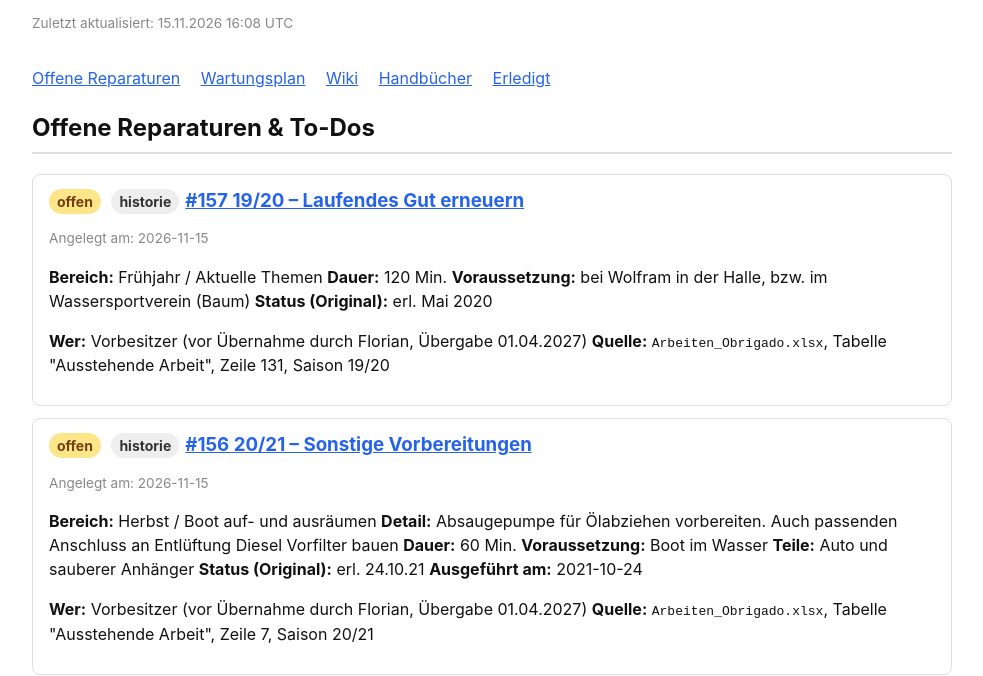
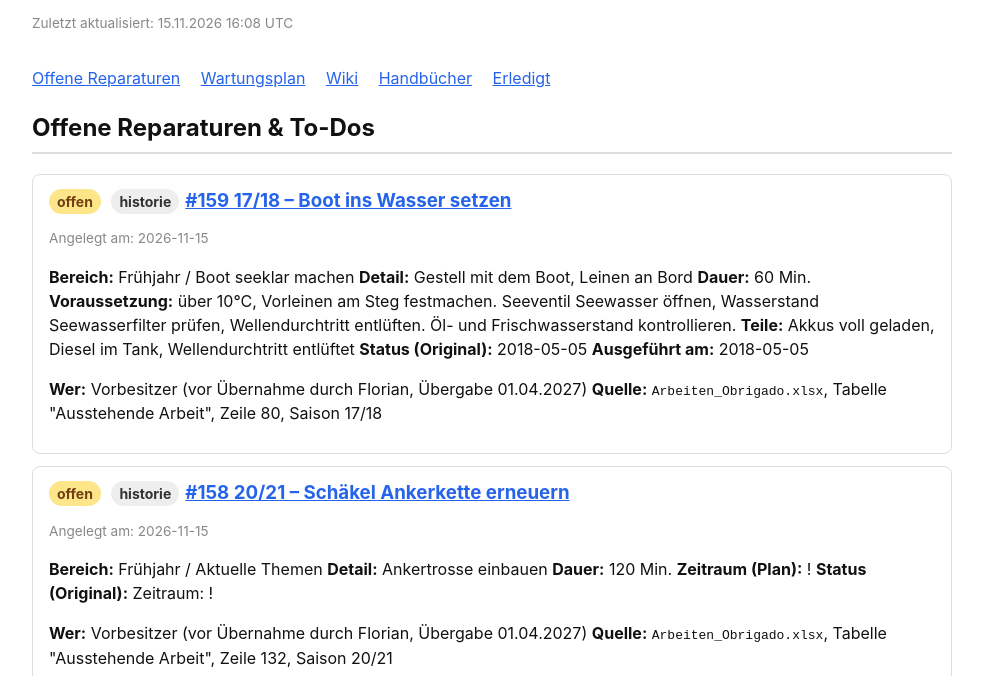
Before and after one commit to Flori0815/Obrigado-Dashboard, a plain HTML site: page index.html in a window 1280 px wide. Shown: the part 124-800 px from the top of the page, without its empty margins (148-1131 px from the left). Drawn offline with Linux system fonts and the light colour scheme.

Commit message:
Dashboard aktualisiert (2026-11-15T16:08:27Z)

```diff
--- a/index.html
+++ b/index.html
@@ -47,6 +47,30 @@
 <section id="reparaturen">
 <h2>Offene Reparaturen &amp; To-Dos</h2>
 <div class="issue">
+  <h3><span class="badge open">offen</span> <span class="badge">historie</span><a href="https://github.com/Flori0815/Obrigado/issues/159">#159 17/18 – Boot ins Wasser setzen</a></h3>
+  <p style="font-size:0.85em;color:#888">Angelegt am: 2026-11-15</p>
+  <p><strong>Bereich:</strong> Frühjahr / Boot seeklar machen
+<strong>Detail:</strong> Gestell mit dem Boot, Leinen an Bord
+<strong>Dauer:</strong> 60 Min.
+<strong>Voraussetzung:</strong> über 10°C, Vorleinen am Steg festmachen. Seeventil Seewasser öffnen, Wasserstand Seewasserfilter prüfen, Wellendurchtritt entlüften. Öl- und Frischwasserstand kontrollieren.
+<strong>Teile:</strong> Akkus voll geladen, Diesel im Tank, Wellendurchtritt entlüftet
+<strong>Status (Original):</strong> 2018-05-05
+<strong>Ausgeführt am:</strong> 2018-05-05</p>
+<p><strong>Wer:</strong> Vorbesitzer (vor Übernahme durch Florian, Übergabe 01.04.2027)
+<strong>Quelle:</strong> <code>Arbeiten_Obrigado.xlsx</code>, Tabelle "Ausstehende Arbeit", Zeile 80, Saison 17/18</p>
+</div>
+<div class="issue">
+  <h3><span class="badge open">offen</span> <span class="badge">historie</span><a href="https://github.com/Flori0815/Obrigado/issues/158">#158 20/21 – Schäkel Ankerkette erneuern</a></h3>
+  <p style="font-size:0.85em;color:#888">Angelegt am: 2026-11-15</p>
+  <p><strong>Bereich:</strong> Frühjahr / Aktuelle Themen
+<strong>Detail:</strong> Ankertrosse einbauen
+<strong>Dauer:</strong> 120 Min.
+<strong>Zeitraum (Plan):</strong> !
+<strong>Status (Original):</strong> Zeitraum: !</p>
+<p><strong>Wer:</strong> Vorbesitzer (vor Übernahme durch Florian, Übergabe 01.04.2027)
+<strong>Quelle:</strong> <code>Arbeiten_Obrigado.xlsx</code>, Tabelle "Ausstehende Arbeit", Zeile 132, Saison 20/21</p>
+</div>
+<div class="issue">
   <h3><span class="badge open">offen</span> <span class="badge">historie</span><a href="https://github.com/Flori0815/Obrigado/issues/157">#157 19/20 – Laufendes Gut erneuern</a></h3>
   <p style="font-size:0.85em;color:#888">Angelegt am: 2026-11-15</p>
   <p><strong>Bereich:</strong> Frühjahr / Aktuelle Themen
@@ -1241,31 +1265,6 @@
 <strong>Ausgeführt am:</strong> 2018-04-29</p>
 <p><strong>Wer:</strong> Vorbesitzer (vor Übernahme durch Florian, Übergabe 01.04.2027)
 <strong>Quelle:</strong> <code>Arbeiten_Obrigado.xlsx</code>, Tabelle "Ausstehende Arbeit", Zeile 110, Saison 17/18</p>
-</div>
-<div class="issue">
-  <h3><span class="badge open">offen</span> <span class="badge">historie</span><a href="https://github.com/Flori0815/Obrigado/issues/59">#59 20/21 – Gasflaschen ausbauen und einlagern</a></h3>
-  <p style="font-size:0.85em;color:#888">Angelegt am: 2026-11-15</p>
-  <p><strong>Bereich:</strong> Herbst / Boot auf- und ausräumen
-<strong>Detail:</strong> Flasche neu gefüllt im Tausch bei Berger Hooksiel in Juli 2025 für 35,30€
-<strong>Dauer:</strong> 5 Min.
-<strong>Voraussetzung:</strong> Boot im Wasser
-<strong>Status (Original):</strong> erl. 24.10.20
-<strong>Ausgeführt am:</strong> 2020-10-24</p>
-<p><strong>Wer:</strong> Vorbesitzer (vor Übernahme durch Florian, Übergabe 01.04.2027)
-<strong>Quelle:</strong> <code>Arbeiten_Obrigado.xlsx</code>, Tabelle "Ausstehende Arbeit", Zeile 4, Saison 20/21</p>
-</div>
-<div class="issue">
-  <h3><span class="badge open">offen</span> <span class="badge">historie</span><a href="https://github.com/Flori0815/Obrigado/issues/58">#58 25/26 – Unterkonstruktion Winterplane</a></h3>
-  <p style="font-size:0.85em;color:#888">Angelegt am: 2026-11-15</p>
-  <p><strong>Bereich:</strong> Wintermaßnahmen
-<strong>Detail:</strong> Aufbauen der Unterkonstruktion, geeignet zur Abtragung auch von Schnee, Plane faltenfrei, Plane gut positioniert
-<strong>Dauer:</strong> 120 Min.
-<strong>Voraussetzung:</strong> Im Wasser oder an Land
-<strong>Teile:</strong> Gestell aufstellen, ggf. ohne Baum, wenn Mast gelegt ist, reichlich Kabelbinder, vorbereitete Bändsel mit verschweißten Enden, Stirnleuchte
-<strong>Status (Original):</strong> 2025-11-17
-<strong>Ausgeführt am:</strong> 2025-11-17</p>
-<p><strong>Wer:</strong> Vorbesitzer (vor Übernahme durch Florian, Übergabe 01.04.2027)
-<strong>Quelle:</strong> <code>Arbeiten_Obrigado.xlsx</code>, Tabelle "Ausstehende Arbeit", Zeile 32, Saison 25/26</p>
 </div>
 </section>
 
```
